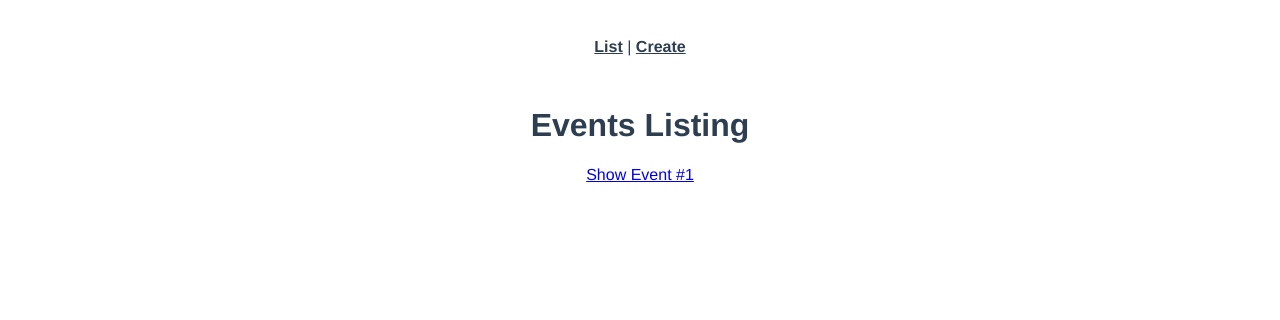
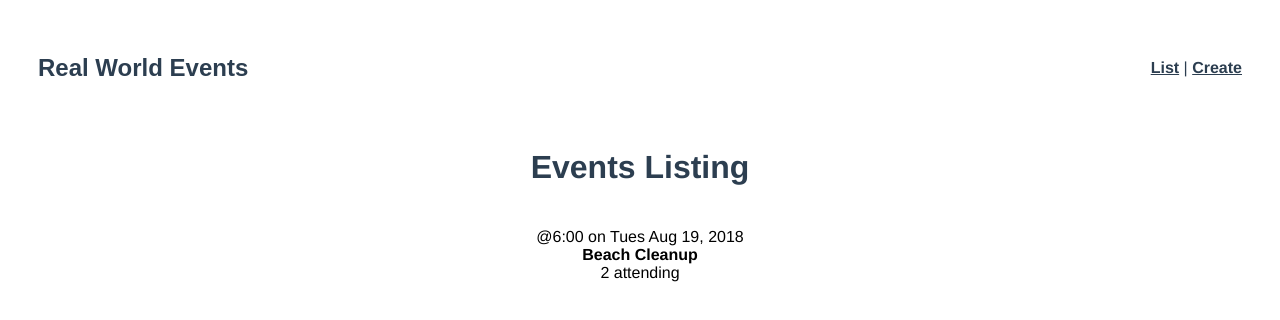
Before and after one commit to YuriiKhomych/real-world-vue, a Vue app: page /#/ in a window 1280 px wide. Shown: the top 320 px of the page. Built offline with nearby package versions, Linux system fonts and the light colour scheme.

Commit message:
Add single file components

```diff
--- a/src/App.vue
+++ b/src/App.vue
@@ -1,12 +1,20 @@
 <template>
   <div id="app">
-    <div id="nav">
-      <router-link :to="{ name: 'event-list' }">List</router-link> |
-      <router-link :to="{ name: 'event-create' }">Create</router-link>
-    </div>
+    <NavBar />
     <router-view />
   </div>
 </template>
+
+<script>
+import NavBar from '@/components/NavBar.vue'
+export default {
+  components: {
+    NavBar
+  }
+}
+</script>
+
+<style lang="scss" scoped></style>
 
 <style>
 #app {
--- /dev/null
+++ b/src/components/EventCard.vue
@@ -0,0 +1,52 @@
+<template>
+  <router-link
+    class="event-link"
+    :to="{ name: 'event-show', params: { id: '1' } }"
+  >
+    <div class="event-card -shadow">
+      <span class="eyebrow">@{{ event.time }} on {{ event.date }}</span>
+      <h4 class="title">{{ event.title }}</h4>
+      <span>{{ event.attendees.length }} attending</span>
+    </div>
+  </router-link>
+</template>
+
+<script>
+export default {
+  data() {
+    return {
+      event: {
+        id: 1,
+        title: 'Beach Cleanup',
+        date: 'Tues Aug 19, 2018',
+        time: '6:00',
+        attendees: [
+          { id: 'abc123', name: 'Adam Jahr' },
+          { id: 'def456', name: 'Gregg Pollack' }
+        ]
+      }
+    }
+  }
+}
+</script>
+
+<style scoped>
+.event-card {
+  padding: 20px;
+  margin-bottom: 24px;
+  transition: all 0.2s linear;
+  cursor: pointer;
+}
+.event-card:hover {
+  transform: scale(1.01);
+  box-shadow: 0 3px 12px 0 rgba(0, 0, 0, 0.2), 0 1px 15px 0 rgba(0, 0, 0, 0.19);
+}
+.event-card > .title {
+  margin: 0;
+}
+.event-link {
+  color: black;
+  text-decoration: none;
+  font-weight: 100;
+}
+</style>
--- /dev/null
+++ b/src/components/NavBar.vue
@@ -0,0 +1,39 @@
+<template>
+  <div id="nav" class="nav">
+    <router-link to="/" class="brand">Real World Events</router-link>
+    <nav>
+      <router-link :to="{ name: 'event-list' }">List</router-link> |
+      <router-link :to="{ name: 'event-create' }">Create</router-link>
+    </nav>
+  </div>
+</template>
+
+<script>
+export default {}
+</script>
+
+<style scoped>
+.nav {
+  display: flex;
+  justify-content: space-between;
+  align-items: center;
+  height: 60px;
+}
+.nav > .brand {
+  font-family: 'Montserrat', sans-serif;
+  font-weight: 700;
+  font-size: 1.5em;
+  color: #39b982;
+  text-decoration: none;
+}
+.nav .nav-item {
+  box-sizing: border-box;
+  margin: 0 5px;
+  color: rgba(0, 0, 0, 0.5);
+  text-decoration: none;
+}
+.nav .nav-item.router-link-exact-active {
+  color: #39b982;
+  border-bottom: solid 2px #39b982;
+}
+</style>
--- a/src/views/EventList.vue
+++ b/src/views/EventList.vue
@@ -1,8 +1,15 @@
 <template>
   <div>
     <h1>Events Listing</h1>
-    <router-link :to="{ name: 'event-show', params: { id: 1 } }"
-      >Show Event #1</router-link
-    >
+    <EventCard />
   </div>
 </template>
+
+<script>
+import EventCard from '@/components/EventCard.vue'
+export default {
+  components: {
+    EventCard
+  }
+}
+</script>
```
